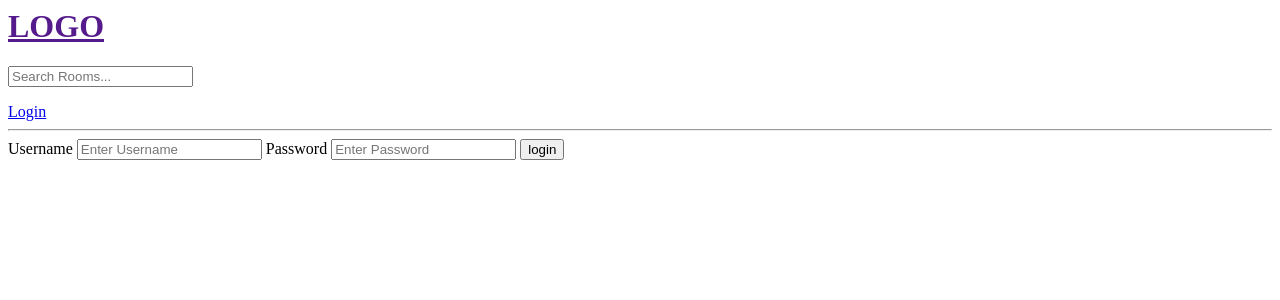
After one commit to baltonCome/study, a Django app: page /login/ in a window 1280 px wide. The commit adds this page. Shown: the top 300 px of the page. Run offline with Django 4.2, Linux system fonts and the light colour scheme.

Commit message:
User login & logout

```diff
--- a/base/templates/base/home.html
+++ b/base/templates/base/home.html
@@ -13,7 +13,6 @@
     <div>
         <h3>Topics</h3>
         <hr>
-
         <div>
             <a href="{% url 'home' %}"></a>
         </div>
@@ -27,6 +26,10 @@
 
     <div>
         <a href="{% url 'create-room' %}">Create Room</a>
+
+        <h5>
+            {{ room_count }} rooms available!
+        </h5>
 
         <div>
             {% for room in rooms %}
--- /dev/null
+++ b/base/templates/base/login_register.html
@@ -0,0 +1,19 @@
+{% extends 'main.html' %}
+
+{% block content %}
+
+<div>
+    <form action="" method="POST">
+        {% csrf_token %}
+
+        <label for="username">Username</label>
+        <input type="text" name="username" placeholder="Enter Username"/>
+
+        <label for="password">Password</label>
+        <input type="password" name="password" placeholder="Enter Password"/>
+
+        <input type="submit" value="login">
+
+    </form>
+</div>
+{% endblock content %}
--- a/base/urls.py
+++ b/base/urls.py
@@ -2,6 +2,8 @@ from django.urls import path
 from . import views
 
 urlpatterns = [
+    path('login/', views.loginPage, name="login"),
+    path('logout/', views.logoutUser, name="logout"),
     path('', views.home, name="home"),
     path('room/<str:key>/', views.room, name="room"),
     path('create-room/', views.createRoom, name="create-room"),
--- a/base/views.py
+++ b/base/views.py
@@ -1,11 +1,39 @@
 from multiprocessing import context
+from pickle import NONE
 from django.shortcuts import render, redirect
 from .models import Room, Topic
 from .forms import RoomForm
 from django.db.models import Q
+from django.contrib.auth.models import User
+from django.contrib import messages
+from django.contrib.auth import authenticate, login, logout
+from django.contrib.auth.decorators import login_required
 
 
 # Create your views here.
+def loginPage(request):
+    if request.method == 'POST':
+        username = request.POST.get('username')
+        password = request.POST.get('password')
+        try:
+            user = User.objects.get(username=username)
+        except:
+            messages.error(request, 'The user does not exist')
+        user = authenticate(request, username=username, password=password)
+        if user is not None:
+            login(request, user)
+            return redirect('home')
+        else:
+            messages.error(request, 'Bad credentials')
+
+    context = {}
+    return render(request, 'base/login_register.html', context)
+
+def logoutUser(request):
+    logout(request)
+    return redirect('home')
+
+
 def home(request):
     q = request.GET.get('q') if request.GET.get('q') != None else ''
     rooms = Room.objects.filter(
@@ -13,8 +41,9 @@ def home(request):
         Q(name__icontains=q) |
         Q(description__icontains=q)
     )
+    room_count = rooms.count()
     topics = Topic.objects.all()
-    context = { 'rooms' : rooms , 'topics' : topics}
+    context = { 'rooms' : rooms , 'topics' : topics, 'room_count' : room_count}
     return render(request, 'base/home.html', context)
 
 def room(request, key):
--- a/templates/main.html
+++ b/templates/main.html
@@ -9,6 +9,16 @@
 
     {% include 'navbar.html' %}
 
+    {% if messages %}
+    <ul class="messages">
+        {% for message in messages %}
+        <li{% if message.tags %} class="{{ message.tags }}"{% endif %}>
+            {{ message }}
+        </li>
+        {% endfor %}
+    </ul>
+    {% endif %}
+
     {% block content %}
 
     {% endblock %}
--- a/templates/navbar.html
+++ b/templates/navbar.html
@@ -6,4 +6,10 @@
     <input type="text" name="q" placeholder="Search Rooms...">
 </form>
 
+{% if request.user.is_authenticated %}
+<a href="{% url 'logout' %}">Logout</a>
+{% else %}
+<a href="{% url 'login' %}">Login</a>
+{% endif %}
+
 <hr>
```
